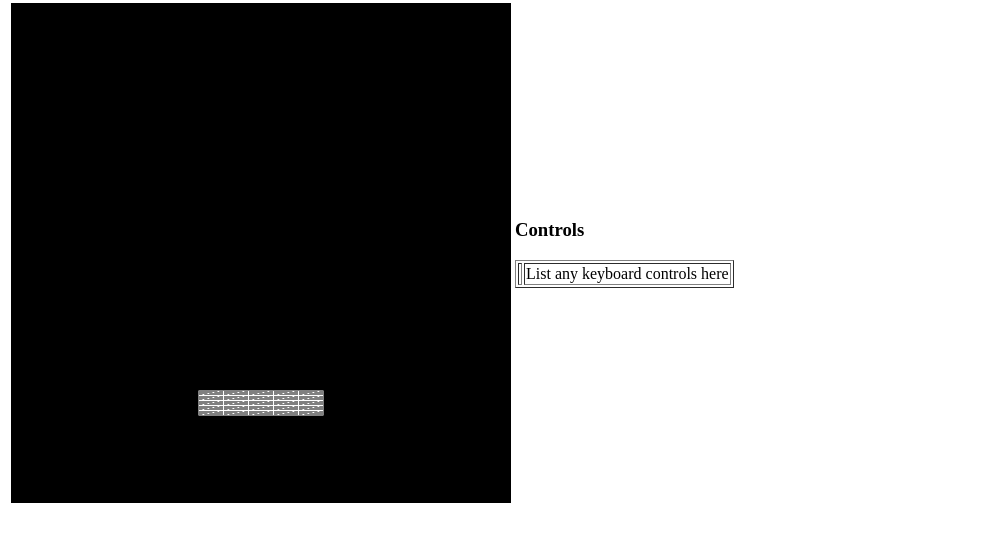
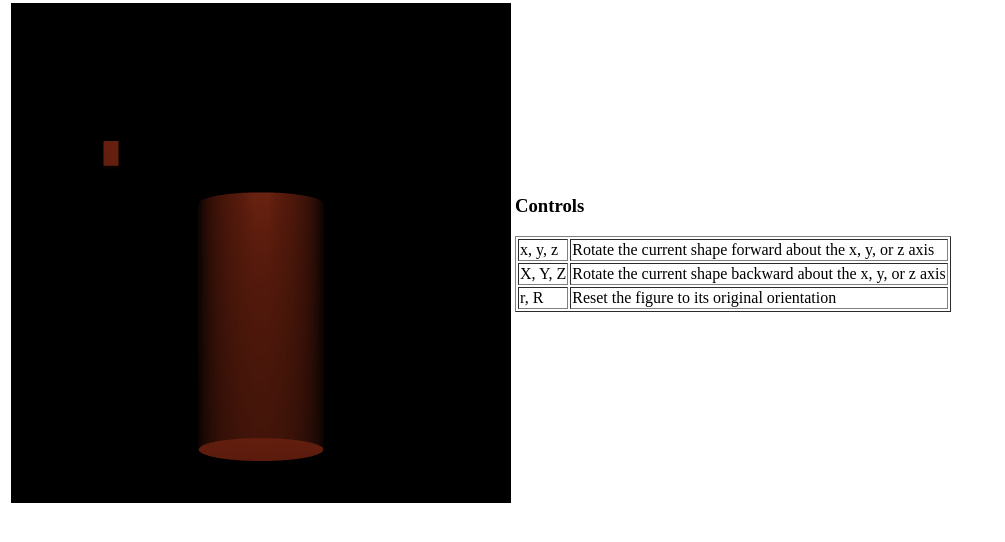
Before and after one commit to P0W3R97/tester-1997, a plain HTML site: page index.html in a window 1280 px wide. Shown: the part 66-608 px from the top of the page, without its empty margins (0-1005 px from the left). Drawn offline with Linux system fonts and the light colour scheme.

Commit message:
cube creation

```diff
--- a/finalMain.js
+++ b/finalMain.js
@@ -25,10 +25,10 @@ var myCylinder = null;
 
 
 // rotation
-var anglesReset = [30.0, 30.0, 0.0];
+var anglesReset = [0.0, 0.0, 0.0];
 var cube_angles = [30.0, 30.0, 0.0];
 var sphere_angles = [180.0, 180.0, 0.0];
-var angles = sphere_angles;
+var angles = [0.0, 0.0, 0.0];
 var angleInc = 5.0;
 
 //
@@ -46,7 +46,7 @@ function createShapes() {
     mySphere = new Sphere(25,10);
     mySphere.VAO = bindVAO(mySphere,globalProgram);
 
-    myCylinder = new Cylinder(3,1);
+    myCylinder = new Cylinder(30,10);
     myCylinder.VAO = bindVAO(myCylinder,globalProgram);
 }
 
@@ -71,8 +71,8 @@ function setUpCamera(program) {
     // // defaut is at (0,0,-5) looking at the origin
     // let viewMatrix = glMatrix.mat4.create();
     // // glMatrix.mat4.lookAt(viewMatrix, [3, 0, 5], [0, -1, 0], [0, 1, 0]);
-    // // glMatrix.mat4.lookAt(viewMatrix, [-3, 2, -15], [0, -2, 1], [0, 1, 0]);
-    // glMatrix.mat4.lookAt(viewMatrix, [0, 0, 5],[0, 0, 0],[0, 1, 0]);
+    // glMatrix.mat4.lookAt(viewMatrix, [-3, 2, -15], [0, -2, 1], [0, 1, 0]);
+    // // glMatrix.mat4.lookAt(viewMatrix, [0, 0, 5],[0, 0, 0],[0, 1, 0]);
     // gl.uniformMatrix4fv (program.uViewT, false, viewMatrix);
 
     let projMatrix = glMatrix.mat4.create();
@@ -83,7 +83,8 @@ function setUpCamera(program) {
     // set up your view
     // defaut is at (0,0,-5) looking at the origin
     let viewMatrix = glMatrix.mat4.create();
-    glMatrix.mat4.lookAt(viewMatrix, [0, 0, -5], [0, 0, 0], [0, 1, 0]);
+    // glMatrix.mat4.lookAt(viewMatrix, [0, 0, -5], [0, 0, 0], [0, 1, 0]);
+    glMatrix.mat4.lookAt(viewMatrix, [0, 0, -8], [0, 1.5, 0], [0, 1, 0]);
     gl.uniformMatrix4fv (program.uViewT, false, viewMatrix);
 
 }
@@ -120,15 +121,39 @@ function setUpTextures(){
       gl.useProgram(globalProgram);
       setUpCamera(globalProgram);
 
-      let cp1 = glMatrix.mat4.create();
-      // drawing the teapot rotating around Y  180 degrees
-      glMatrix.mat4.rotateY (cp1,  cp1, radians(180.0))
-      glMatrix.mat4.translate(cp1,cp1,[0,-3,0]);
-      glMatrix.mat4.scale(cp1,cp1,[2.5,0.5,2.5]);
+      gl.uniform3fv(globalProgram.ambientLight, [0.2, 0.2, 0.2]);
+      gl.uniform3fv(globalProgram.lightPosition, [0.0, 8.0, -8.0]);
+      gl.uniform3fv(globalProgram.lightColor, [1.0, 0.9, 0.8]);
+      gl.uniform3fv(globalProgram.baseColor, [0.6, 0.2, 0.1]);
+      gl.uniform3fv(globalProgram.specHighlightColor, [0.8, 0.4, 0.3]);
+      gl.uniform1f(globalProgram.ka,0.3);
+      gl.uniform1f(globalProgram.kd,0.7);
+      gl.uniform1f(globalProgram.ks, 0.15);
+      gl.uniform1f(globalProgram.ke, 10.0);
+
+      let tower = glMatrix.mat4.create();
+      // glMatrix.mat4.translate(tower,tower,[-0.25,-1,0]);
+      glMatrix.mat4.scale(tower,tower,[2.5,5,2.5]);
+      glMatrix.mat4.rotateX(tower, tower, glMatrix.glMatrix.toRadian(angles[0]));
+      glMatrix.mat4.rotateY(tower, tower, glMatrix.glMatrix.toRadian(angles[1]));
+      glMatrix.mat4.rotateZ(tower, tower, glMatrix.glMatrix.toRadian(angles[2]));
       // send the model matrix to the shader and draw.
-      gl.uniformMatrix4fv (globalProgram.uModelT, false, cp1);
+      gl.uniformMatrix4fv (globalProgram.uModelT, false, tower);
+      gl.bindVertexArray(myCylinder.VAO);
+      gl.drawElements(gl.TRIANGLES, myCylinder.indices.length, gl.UNSIGNED_SHORT, 0);
+
+      // Cube parameters
+      let merlon1 = glMatrix.mat4.create();
+      glMatrix.mat4.translate(merlon1,merlon1, [3,3.5,0]);
+      glMatrix.mat4.scale(merlon1, merlon1, [0.3, 0.5, 0.3]);
+      glMatrix.mat4.rotateX(merlon1, merlon1, glMatrix.glMatrix.toRadian(angles[0]));
+      glMatrix.mat4.rotateY(merlon1, merlon1, glMatrix.glMatrix.toRadian(angles[1]));
+      glMatrix.mat4.rotateZ(merlon1, merlon1, glMatrix.glMatrix.toRadian(angles[2]));
+      gl.uniformMatrix4fv(globalProgram.uModelT, false, merlon1);
       gl.bindVertexArray(myCube.VAO);
       gl.drawElements(gl.TRIANGLES, myCube.indices.length, gl.UNSIGNED_SHORT, 0);
+
+
   }
 
 
@@ -150,11 +175,23 @@ function setUpTextures(){
     // We attach the location of these shader values to the program instance
     // for easy access later in the code
     globalProgram.aVertexPosition = gl.getAttribLocation(globalProgram, 'aVertexPosition');
+    globalProgram.aNormal = gl.getAttribLocation(globalProgram,'aNormal');
     globalProgram.aBary = gl.getAttribLocation(globalProgram, 'bary');
+
     globalProgram.uModelT = gl.getUniformLocation (globalProgram, 'modelT');
     globalProgram.uViewT = gl.getUniformLocation (globalProgram, 'viewT');
     globalProgram.uProjT = gl.getUniformLocation (globalProgram, 'projT');
 
+    globalProgram.ambientLight = gl.getUniformLocation (globalProgram, 'ambientLight');
+    globalProgram.lightPosition = gl.getUniformLocation (globalProgram, 'lightPosition');
+    globalProgram.lightColor = gl.getUniformLocation (globalProgram, 'lightColor');
+    globalProgram.baseColor = gl.getUniformLocation (globalProgram, 'baseColor');
+    globalProgram.specHighlightColor = gl.getUniformLocation (globalProgram, 'specHighlightColor');
+
+    globalProgram.ka = gl.getUniformLocation (globalProgram, 'ka');
+    globalProgram.kd = gl.getUniformLocation (globalProgram, 'kd');
+    globalProgram.ks = gl.getUniformLocation (globalProgram, 'ks');
+    globalProgram.ke = gl.getUniformLocation (globalProgram, 'ke');
 
   }
 
@@ -178,6 +215,15 @@ function setUpTextures(){
       gl.bufferData(gl.ARRAY_BUFFER, new Float32Array(shape.bary), gl.STATIC_DRAW);
       gl.enableVertexAttribArray(program.aBary);
       gl.vertexAttribPointer(program.aBary, 3, gl.FLOAT, false, 0, 0);
+
+      let myNormalBuffer = gl.createBuffer();
+      gl.bindBuffer(gl.ARRAY_BUFFER, myNormalBuffer);
+      gl.bufferData(gl.ARRAY_BUFFER, new Float32Array(shape.normals), gl.STATIC_DRAW);
+      gl.enableVertexAttribArray(program.aNormal);
+      gl.vertexAttribPointer(program.aNormal, 3, gl.FLOAT, false, 0, 0);
+
+      // uniform values
+      gl.uniform3fv (program.uTheta, new Float32Array(angles));
 
       // Setting up the IBO
       let myIndexBuffer = gl.createBuffer();
--- a/index.html
+++ b/index.html
@@ -6,18 +6,64 @@
 
     <script id="wireframe-V" type="x-shader/x-vertex">
         #version 300 es
-        in vec4 aVertexPosition;
+        precision mediump float;
+
+    // Vertex Attributes
+    in vec3 aVertexPosition; // in model coords
+    in vec3 aNormal;    // in model coords
     in vec3 bary;
 
+    // outputs
+    out vec3 theColor;
+    out vec3 vbc;
+
+    // Transforms
     uniform mat4 modelT;
     uniform mat4 viewT;
     uniform mat4 projT;
 
-        out vec3 vbc;
+    // Light parameters
+    uniform vec3 ambientLight;
+    uniform vec3 lightPosition;   // in world coords
+    uniform vec3 lightColor;
+
+    // object color parameters
+    uniform vec3 baseColor;
+    uniform vec3 specHighlightColor;
+
+    // Phong parameters
+    uniform float ka;
+    uniform float kd;
+    uniform float ks;
+    uniform float ke;
 
     void main()
     {
-            gl_Position = projT * viewT * modelT * aVertexPosition;
+        // All calculations will be done in camera space
+        mat4 modelView = viewT * modelT;
+        mat4 normalmatrix = transpose(inverse (modelView));
+
+        vec3 vcam = (modelView * vec4(aVertexPosition, 1.0)).xyz;
+        vec3 lcam = (viewT * vec4(lightPosition, 1.0)).xyz;
+        vec3 ncam = (normalmatrix * vec4(aNormal, 1.0)).xyz;
+        ncam = faceforward (ncam, vcam, ncam);
+
+
+        vec3 N = normalize (ncam);
+        vec3 L = normalize (lcam - vcam);
+        vec3 R = normalize (reflect (-L, N));
+        vec3 V = -normalize (vcam);
+
+        // individual components
+        vec3 ambient = ka * ambientLight * baseColor;
+        vec3 diffuse = kd * lightColor * baseColor * max (dot(L, N), 0.0);
+        vec3 spec = ks * specHighlightColor * lightColor * pow (max(dot(R, V), 0.0), ke);
+
+        // final color
+        theColor = ambient + diffuse + spec;
+
+        // transform vertex to clip space
+        gl_Position = projT * viewT * modelT * vec4 (aVertexPosition, 1.0);
         vbc = bary;
         }
     </script>
@@ -26,22 +72,16 @@
      <script id="wireframe-F" type="x-shader/x-fragment">
          #version 300 es
          precision mediump float;
+
+    in vec3 theColor;
     in vec3 vbc;
-         in vec3 theColor;
-         in vec2 theUV;
 
-         uniform sampler2D theTexture;
     // Color that is the result of this shader
     out vec4 fragColor;
 
     void main(void) {
-          fragColor = vec4(0.5, 0.5, 0.5, 1.0);
-          if(vbc.x < 0.02 || vbc.y < 0.02 || vbc.z < 0.02) {
-              fragColor = vec4(1.0, 1.0, 1.0, 1.0);
+        fragColor = vec4 (theColor.xyz, 1.0);
     }
-
-         }
-
      </script>
 
      <!-- Matrix library and code for standard transformations -->
@@ -79,9 +119,21 @@
 
               <table border="1">
               <tbody>
-              <tr>
+              <!-- <tr>
               <td> </td>
               <td>List any keyboard controls here</td>
+              </tr> -->
+              <tr>
+                <td>x, y, z</td>
+                <td>Rotate the current shape forward about the x, y, or z axis</td>
+                </tr>
+                <tr>
+                <td>X, Y, Z</td>
+                <td>Rotate the current shape backward about the x, y, or z axis</td>
+                </tr>
+                <tr>
+                <td>r, R</td>
+                <td>Reset the figure to its original orientation</td>
                 </tr>
               </tbody>
               </table>
```
Lines whose indentation alone changed are shown as unchanged.
